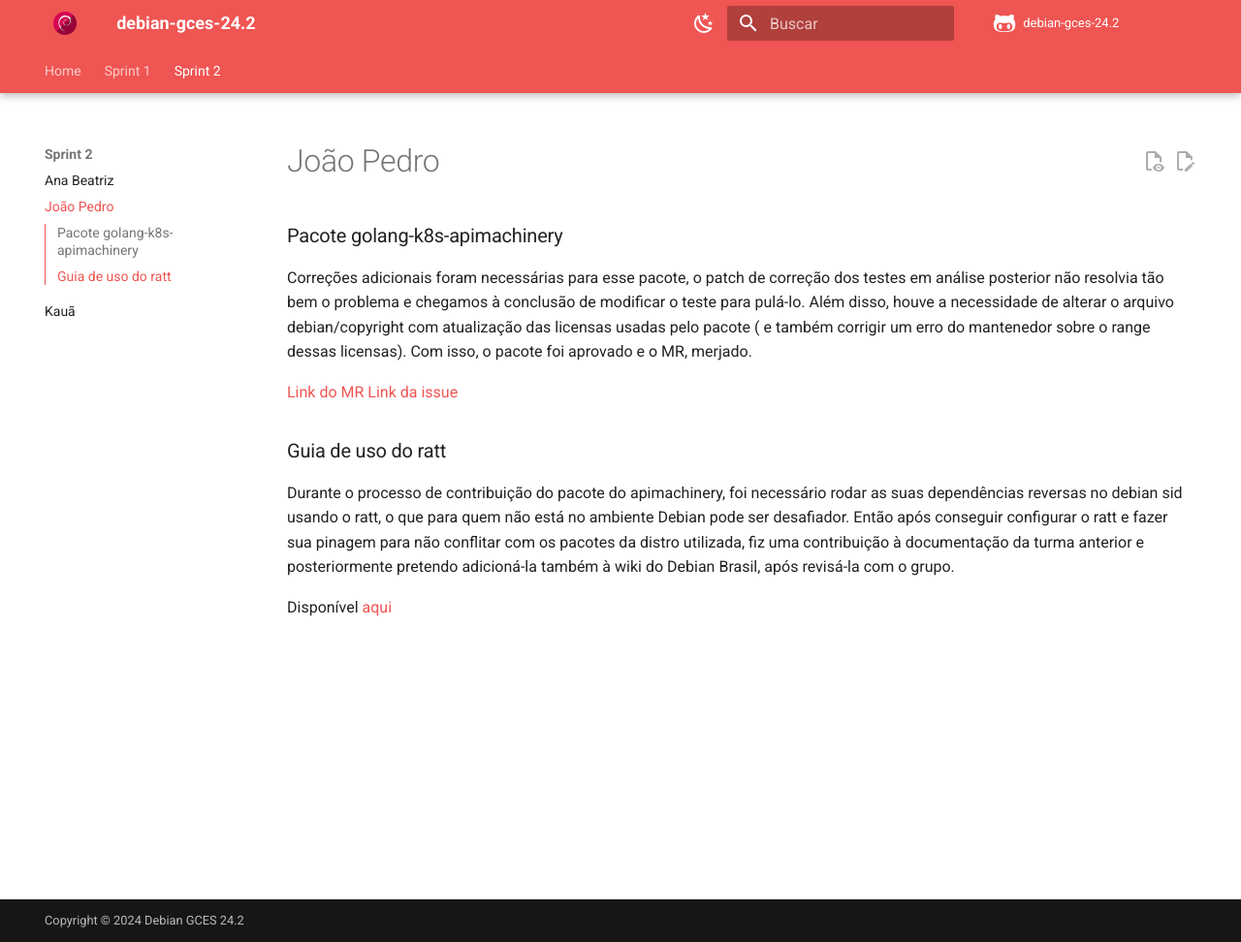
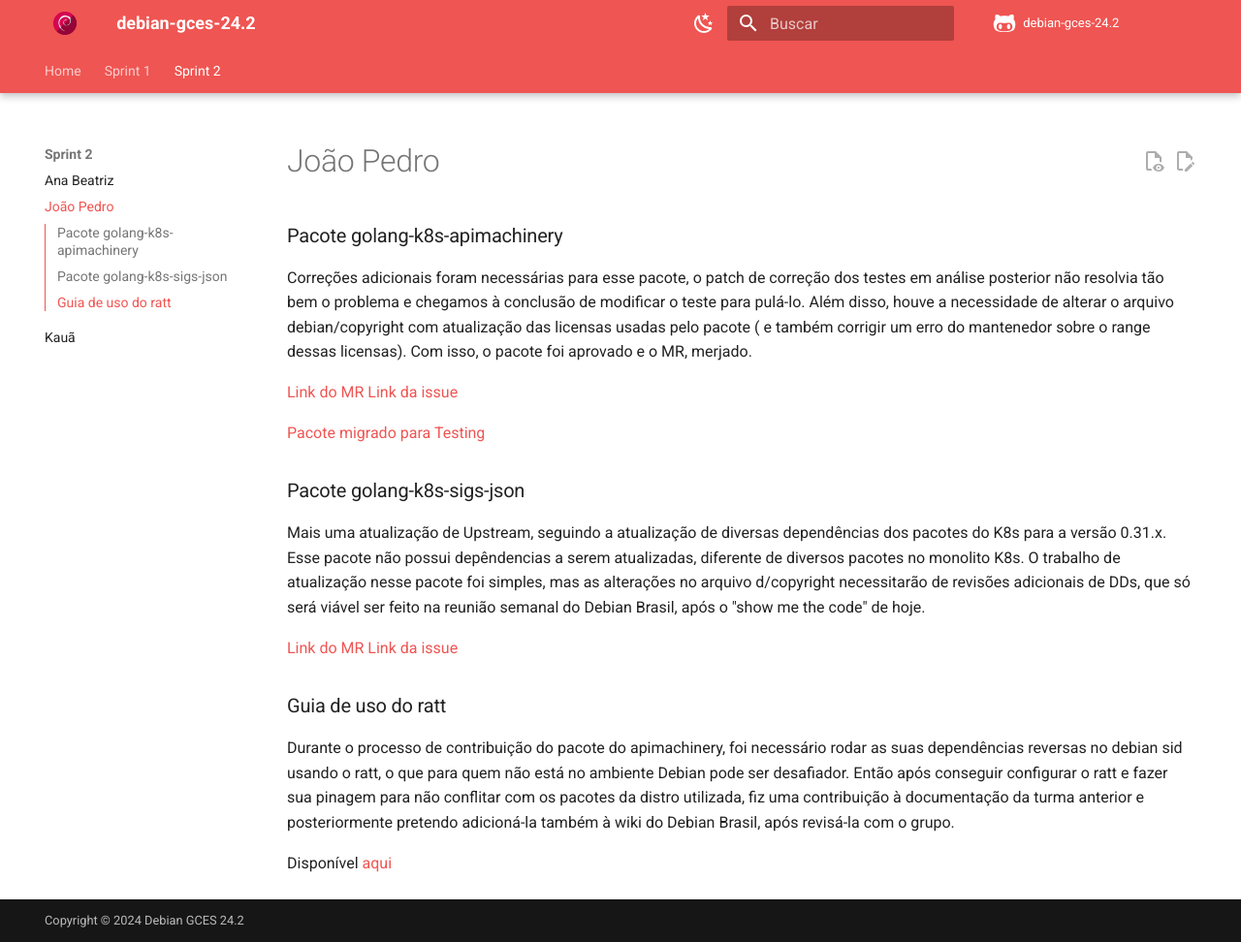
Before and after one commit to gitbmvb/debian-gces-24.2, an MkDocs documentation site: the page built from docs/sprint2/jp2.md, in a window 1280 px wide and 972 px high. Shown: the whole window at 97% size. Built offline with MkDocs 1.6.1 and Material for MkDocs 9.7.7, drawn with Linux system fonts in a browser that asks for light colours; comment, search, counter and statistics services are not loaded.

Commit message:
Update jp2.md

```diff
--- a/docs/sprint2/jp2.md
+++ b/docs/sprint2/jp2.md
@@ -9,6 +9,18 @@ Com isso, o pacote foi aprovado e o MR, merjado.
 [Link do MR](https://salsa.debian.org/go-team/packages/golang-k8s-apimachinery/-/merge_requests/1?commit_id=4bb8331c1ccc3b179ba0fa3993acfaeeec693aea)
 [Link da issue](https://salsa.debian.org/debian-brasil-team/docs/-/issues/333)
 
+[Pacote migrado para Testing](https://tracker.debian.org/news/1591560/golang-k8s-apimachinery-0313-1-migrated-to-testing/)
+
+
+### Pacote golang-k8s-sigs-json
+
+Mais uma atualização de Upstream, seguindo a atualização de diversas dependências dos pacotes do K8s para a versão 0.31.x.
+Esse pacote não possui depêndencias a serem atualizadas, diferente de diversos pacotes no monolito K8s. O trabalho de atualização nesse pacote foi simples, mas as alterações no arquivo d/copyright necessitarão de revisões adicionais de DDs, que só
+será viável ser feito na reunião semanal do Debian Brasil, após o "show me the code" de hoje.
+
+[Link do MR](https://salsa.debian.org/go-team/packages/golang-k8s-sigs-json/-/merge_requests/1)
+[Link da issue](https://salsa.debian.org/debian-brasil-team/docs/-/issues/360)
+
 ### Guia de uso do ratt
 
 Durante o processo de contribuição do pacote do apimachinery, foi necessário rodar as suas dependências reversas no debian sid usando o ratt, o que para quem não está no ambiente Debian pode ser desafiador.
```
